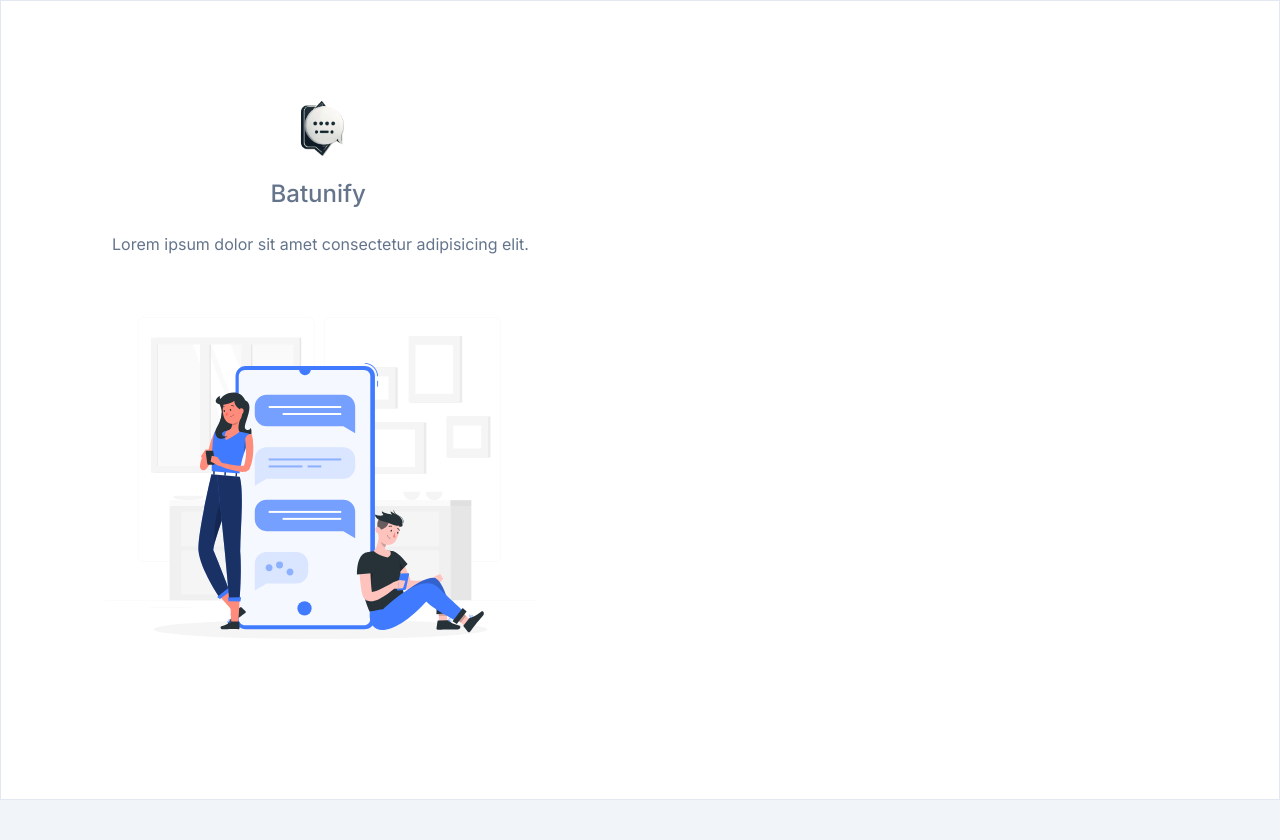
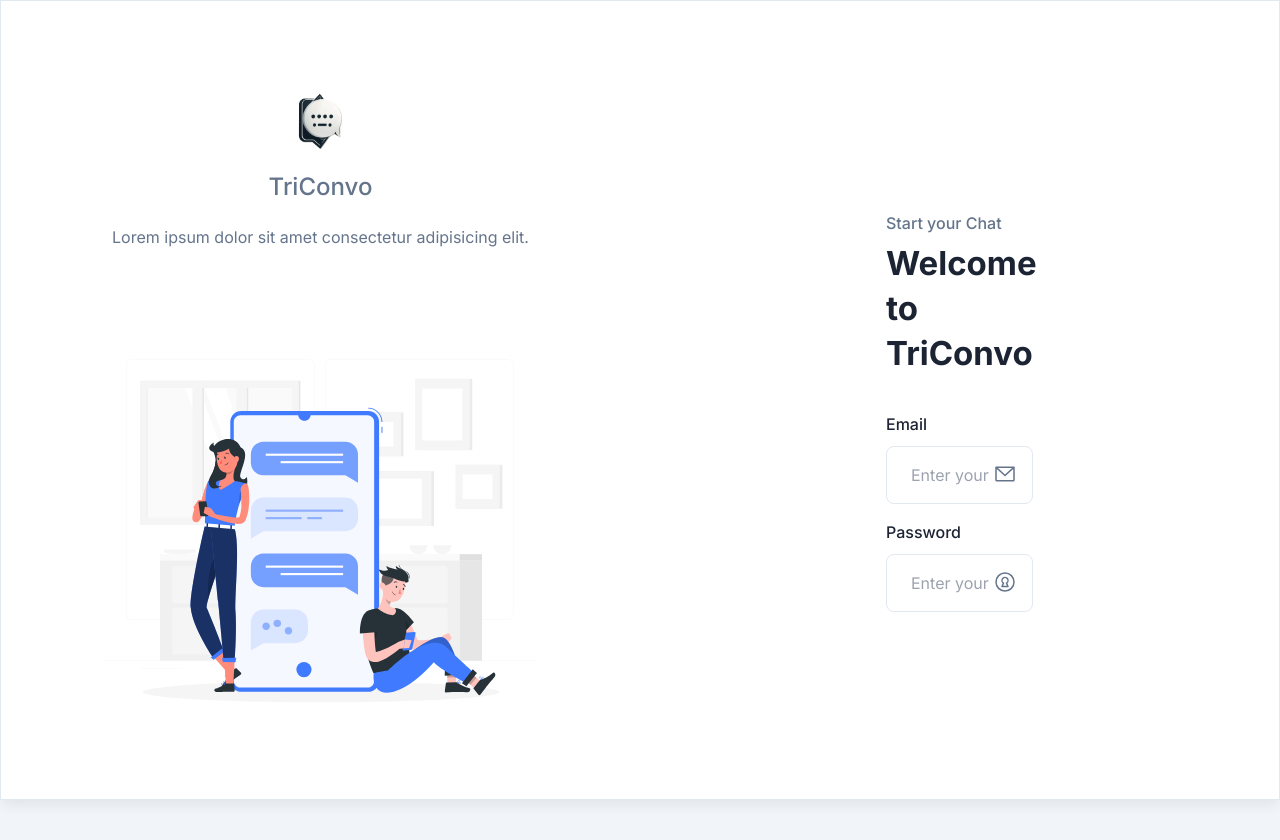
Before and after one commit to mdkaif10/ChatApplication-MERN-Stack, a React (Vite) app: page /auth/login in a window 1280 px wide. Shown: the top 840 px of the page. Before the commit the page ends 800 px from the top, so only its background shows below. Built offline with nearby package versions, Linux system fonts and the light colour scheme.

Commit message:
"Updated Logo component to display 'TriConvo' instead of 'Batunify', and refactored Login page with new layout, illustrations, and form inputs."

```diff
--- a/src/components/Logo.jsx
+++ b/src/components/Logo.jsx
@@ -5,7 +5,7 @@ export default function Logo() {
   return (
       <div className='flex flex-row items-center space-x-2'>
        {/* <Bandaids size={32} weight='bold'/> */}
-        <div className='text-2xl font-medium text-body dark:text-white '>Batunify</div>
+        <div className='text-2xl font-medium text-body dark:text-white '>TriConvo</div>
 
     </div>
   )
--- a/src/pages/auth/Login.jsx
+++ b/src/pages/auth/Login.jsx
@@ -3,24 +3,84 @@ import Logo from "../../components/Logo";
 import { Link } from "react-router-dom";
 import LoginIllusturation from "../../images/auth/chat-login.svg";
 import iconMK from "../../images/auth/icon.png";
+import { EnvelopeSimple, Keyhole } from "@phosphor-icons/react";
 
 export default function Login() {
   return (
     <div className="border border-stroke bg-white shadow-default dark:border-strokedark dark:bg-boxdark h-screen">
-    <div className=" flex flex-wrap items-center h-full">
+      <div className=" flex flex-wrap items-center h-full">
         <div className="hidden w-full xl:block xl:w-1/2">
-         <div className="py-17.5 px-26 text-center">
+          <div className="py-17.5 px-26 text-center">
             <Link className="mb-5.5 inline-block">
-            <img src= {iconMK} alt="icon" className="h-25 w-auto object-center" />   <Logo />
+              <img
+                src={iconMK}
+                alt="icon"
+                className="h-25 w-auto object-center"
+              />{" "}
+              <Logo />
             </Link>
 
             <p className="2xl:px-20">
               Lorem ipsum dolor sit amet consectetur adipisicing elit.
             </p>
-            <span className="mt-0 inline-block">
-            <img src= {LoginIllusturation} alt="Login" className="h-115 w-auto object-center" />
+            <span className="mt-15 inline-block">
+              <img
+                src={LoginIllusturation}
+                alt="Login"
+                className="h-115 w-auto object-cover object-center"
+              />
+            </span>
+          </div>
+        </div>
 
-          </span></div>
+        <div className="w-full border-stroke dark:border-strokedark xl:w-1/2 xl:border-1-2  xl:px-44">
+          <div className="w-full p-4 sm:p-12.5 xl:p-17.5">
+            <span className=" mb-1.5 block font-medium">Start your Chat </span>
+            <h2 className="mb-9 text-2xl font-bold text-black dark:text-white sm:text-title-xl2">
+              Welcome to TriConvo
+            </h2>
+            <form action="">
+              <div className="mb-4">
+                <label
+                  htmlFor="email"
+                  className="block mb-2.5 font-medium text-black dark:text-white "
+                >
+                  Email
+                </label>
+
+                <div className="relative">
+                  <input
+                    type="email"
+                    placeholder="Enter your Email"
+                    className="w-full rounded-lg border border-stroke bg-transparent py-4 pl-6 pr-10 text-black outline-none focus:border-primary focus-visible:shadow-none dark:border-form-strokedark dark:bg-form-input dark:text-white dark:focus:border-primary "
+                  />
+                  <span className="absolute right-4 top-4">
+                    <EnvelopeSimple size={24} />
+                  </span>
+                </div>
+              </div>
+
+              <div className="mb-6">
+                <label
+                  htmlFor="email"
+                  className="block mb-2.5 font-medium text-black dark:text-white "
+                >
+                  Password
+                </label>
+
+                <div className="relative">
+                  <input
+                    type="password"
+                    placeholder="Enter your Password"
+                    className="w-full rounded-lg border border-stroke bg-transparent py-4 pl-6 pr-10 text-black outline-none focus:border-primary focus-visible:shadow-none dark:border-form-strokedark dark:bg-form-input dark:text-white dark:focus:border-primary "
+                  />
+                  <span className="absolute right-4 top-4">
+                    <Keyhole size={24} />
+                  </span>
+                </div>
+              </div>
+            </form>
+          </div>
         </div>
       </div>
     </div>
```
